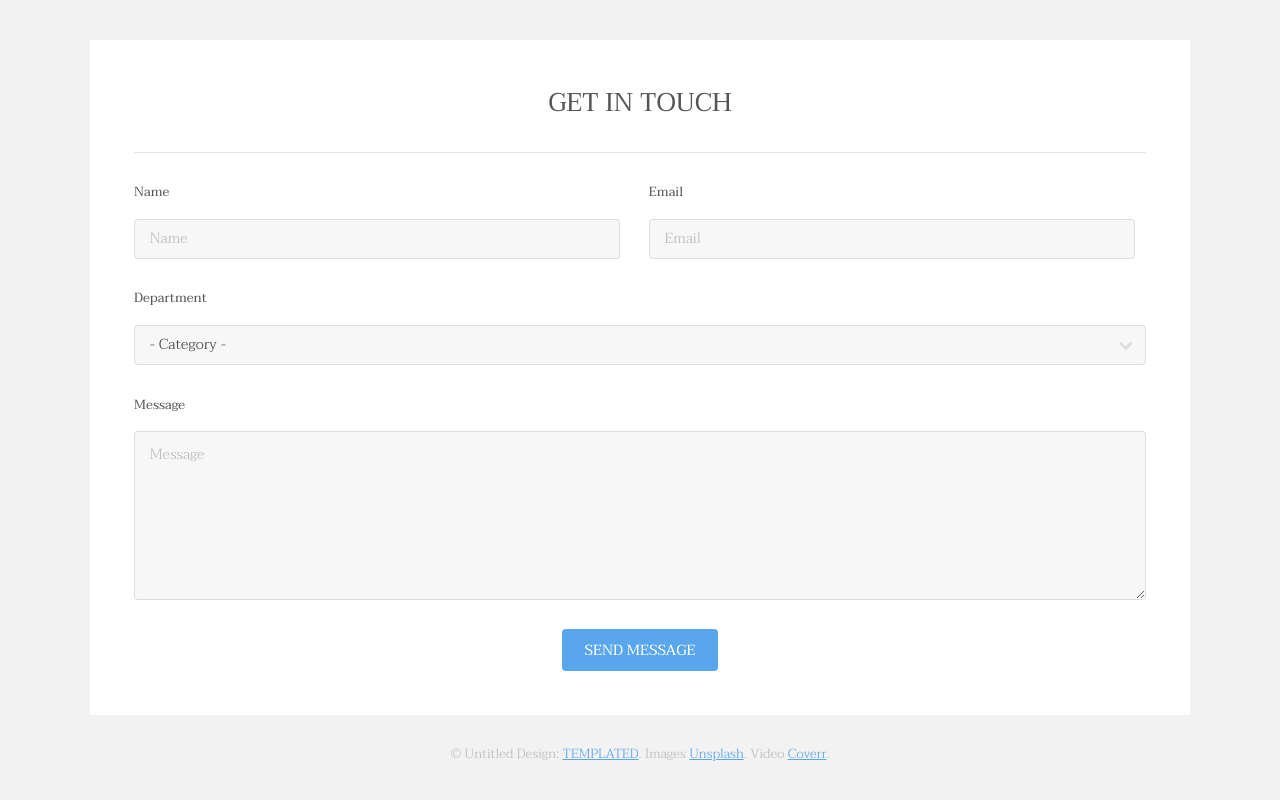
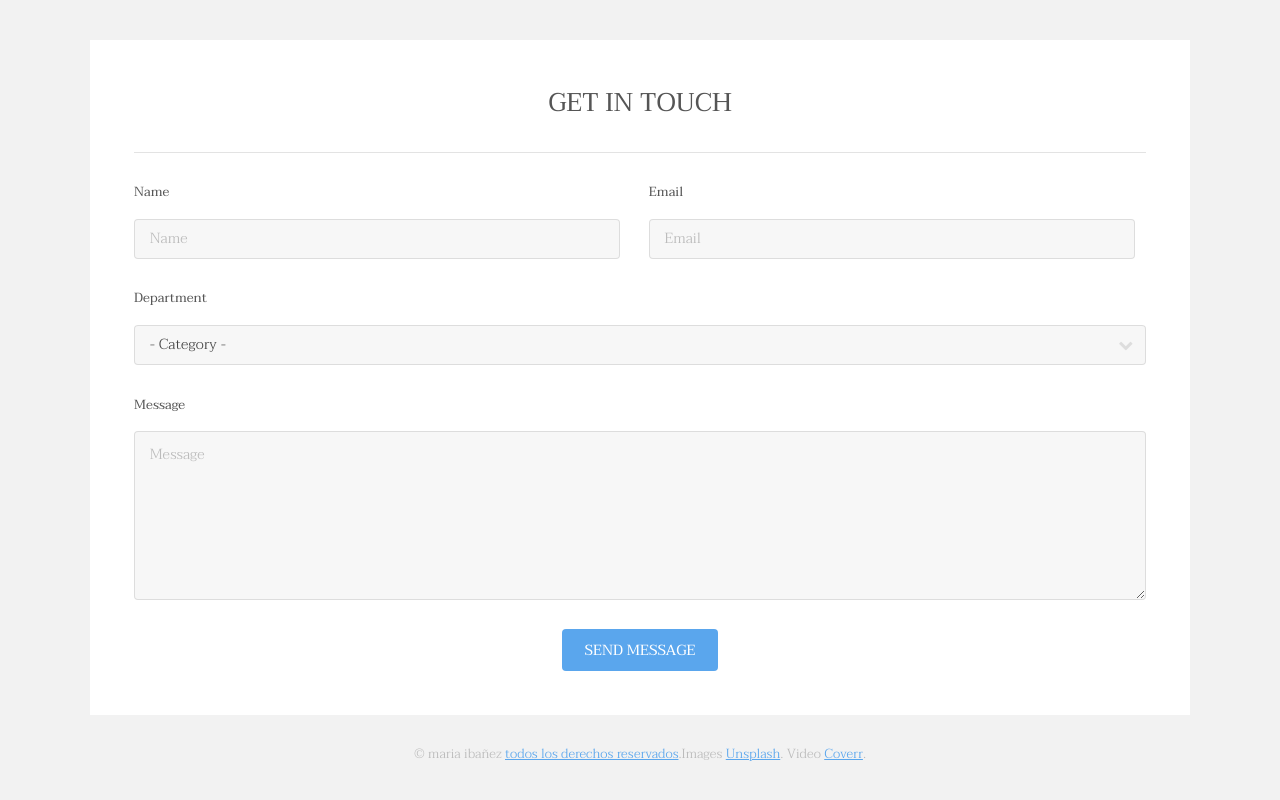
Before and after one commit to mari-pin/04_REP_METROPOLITA, a plain HTML site: page index.html in a window 1280 px wide. Shown: the part 3231-4031 px from the top of the page. Drawn offline with Linux system fonts and the light colour scheme.

Commit message:
cambios pie de pagina por maria

```diff
--- a/index.html
+++ b/index.html
@@ -194,7 +194,7 @@
 						</div>
 					</section>
 					<div class="copyright">
-						&copy; Untitled Design: <a href="https://templated.co/">TEMPLATED</a>. Images <a href="https://unsplash.com/">Unsplash</a>. Video <a href="http://coverr.co/">Coverr</a>.
+						&copy; maria ibañez <a href="https://templated.co/">todos los derechos reservados</a>.Images <a href="https://unsplash.com/">Unsplash</a>. Video <a href="http://coverr.co/">Coverr</a>.
 					</div>
 				</div>
 			</footer>
```
